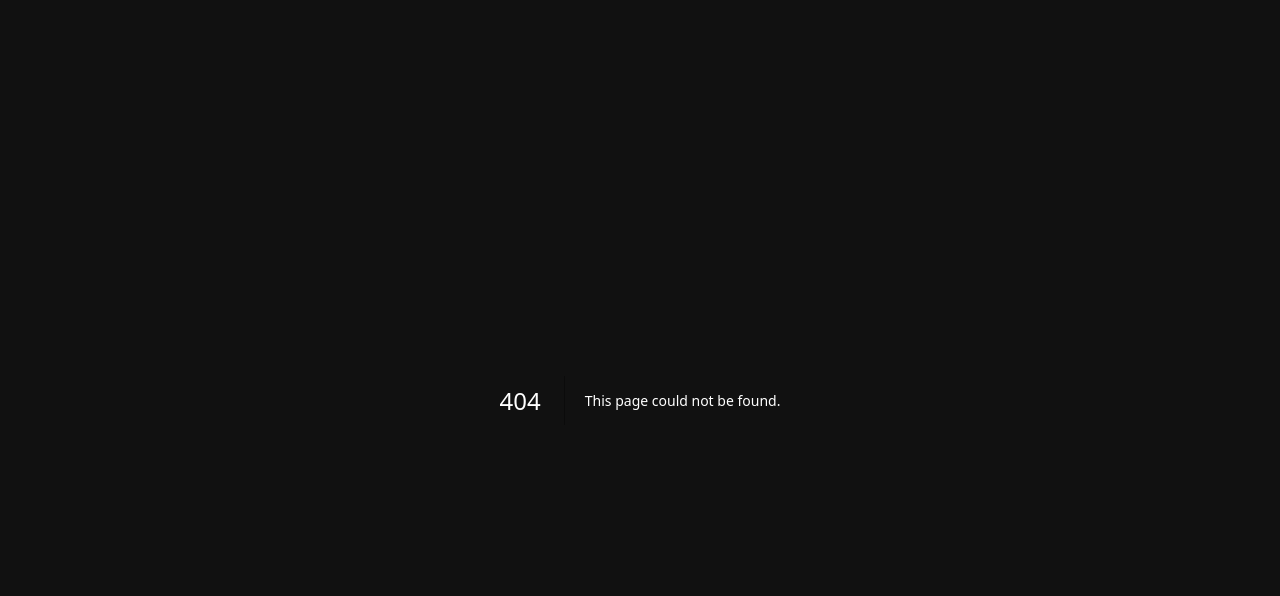
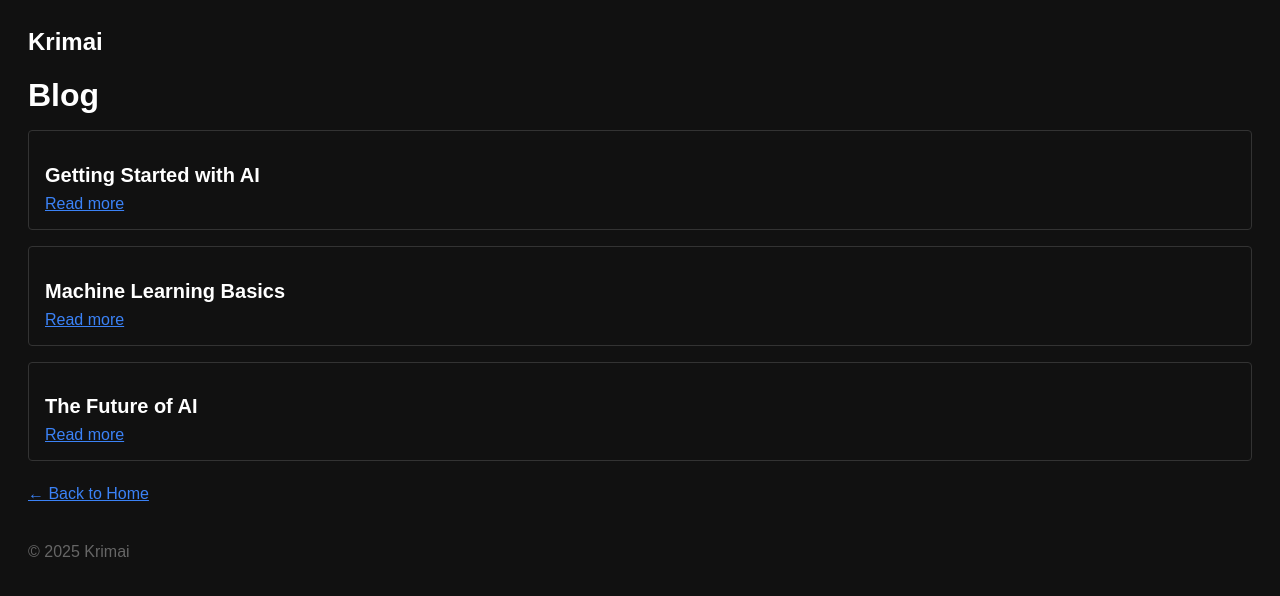
Before and after one commit to DancingOliphant/krimai, a Next.js app: page /blog in a window 1280 px wide. Before the commit this address had no page. Shown: the top 596 px of the page. Built offline with nearby package versions, Linux system fonts and the light colour scheme.

Commit message:
Create clean branch with minimal pages

```diff
--- a/src/app/blog/[slug]/page.js
+++ /dev/null
@@ -1 +0,0 @@
-export default function BlogPost({ params }) { return <div>Blog Post: {params.slug}</div>; }
--- /dev/null
+++ b/src/app/blog/page.js
@@ -0,0 +1,24 @@
+export default function Blog() {
+  const posts = [
+    { slug: 'getting-started-with-ai', title: 'Getting Started with AI' },
+    { slug: 'machine-learning-basics', title: 'Machine Learning Basics' },
+    { slug: 'future-of-ai', title: 'The Future of AI' }
+  ];
+
+  return (
+    <div>
+      <h1 style={{ fontSize: '32px', marginBottom: '16px' }}>Blog</h1>
+      <div style={{ display: 'flex', flexDirection: 'column', gap: '16px', marginBottom: '24px' }}>
+        {posts.map(post => (
+          <div key={post.slug} style={{ padding: '16px', border: '1px solid #333', borderRadius: '4px' }}>
+            <h2 style={{ fontSize: '20px', marginBottom: '8px' }}>{post.title}</h2>
+            <a href={`/blog/${post.slug}`} style={{ color: '#3B82F6' }}>
+              Read more
+            </a>
+          </div>
+        ))}
+      </div>
+      <a href="/" style={{ color: '#3B82F6' }}>← Back to Home</a>
+    </div>
+  );
+}
--- a/src/app/globals.css
+++ /dev/null
@@ -1,3 +0,0 @@
-body {
-  padding: 1rem;
-}
--- a/src/app/layout.js
+++ b/src/app/layout.js
@@ -6,8 +6,16 @@ export const metadata = {
 export default function RootLayout({ children }) {
   return (
     <html lang="en">
-      <body style={{ backgroundColor: '#111', color: '#fff', fontFamily: 'sans-serif' }}>
-        {children}
+      <body style={{ backgroundColor: '#111', color: '#fff', fontFamily: 'sans-serif', padding: '20px' }}>
+        <header style={{ marginBottom: '20px' }}>
+          <a href="/" style={{ color: '#fff', textDecoration: 'none', fontWeight: 'bold', fontSize: '24px' }}>
+            Krimai
+          </a>
+        </header>
+        <main>{children}</main>
+        <footer style={{ marginTop: '40px', color: '#666' }}>
+          © {new Date().getFullYear()} Krimai
+        </footer>
       </body>
     </html>
   );
--- a/src/app/login/page.js
+++ /dev/null
@@ -1 +0,0 @@
-export default function Login() { return <div>Login Page</div>; }
--- a/src/app/signup/page.js
+++ /dev/null
@@ -1 +0,0 @@
-export default function Signup() { return <div>Signup Page</div>; }
```
Also changed, not shown: src/app/about/page.js (added, +11 -0 lines), src/app/contact/page.js (+11 -1 lines), src/app/features/page.js (added, +14 -0 lines), src/app/page.js (+11 -2 lines), src/app/pricing/page.js (+11 -1 lines).
